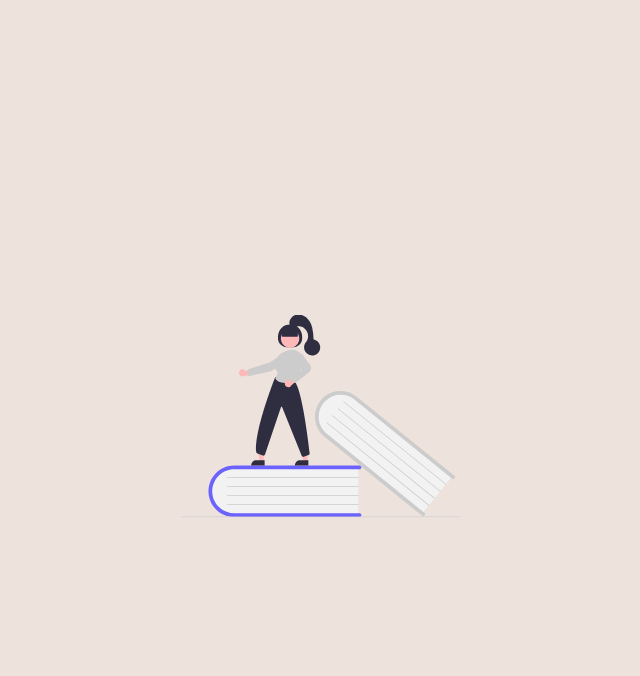
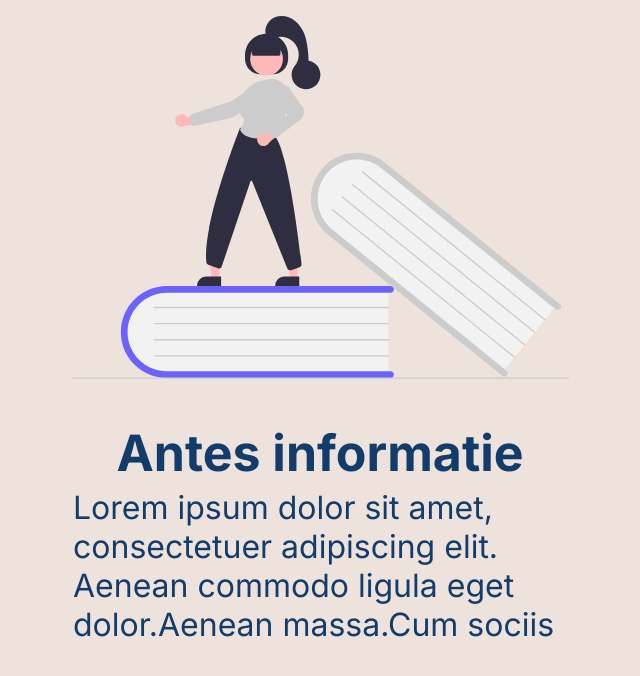
Before and after one commit to stssrn/ProjectC_Groep5, a Next.js app in the folder frontend/: page /ggzinfo in a window 1280 px wide. Shown: the top 676 px of the page, without its empty margins (300-940 px from the left). Built offline with nearby package versions, Linux system fonts and the light colour scheme.

Commit message:
Update page.module.css

```diff
--- a/frontend/app/ggzinfo/page.module.css
+++ b/frontend/app/ggzinfo/page.module.css
@@ -15,13 +15,8 @@
     font-size: 50px;
 }
 .image {
-    width: 300px;
-    position: absolute;
-    top: 50%;
-    left: 50%;
-    transform: translate(-50%, -50%);
+    object-fit: contain;
+    width: 100%;
+    height: auto;
+    object-position: center;
 }
-.middle {
-    height: 800px;
-    position: relative;
-}
```
